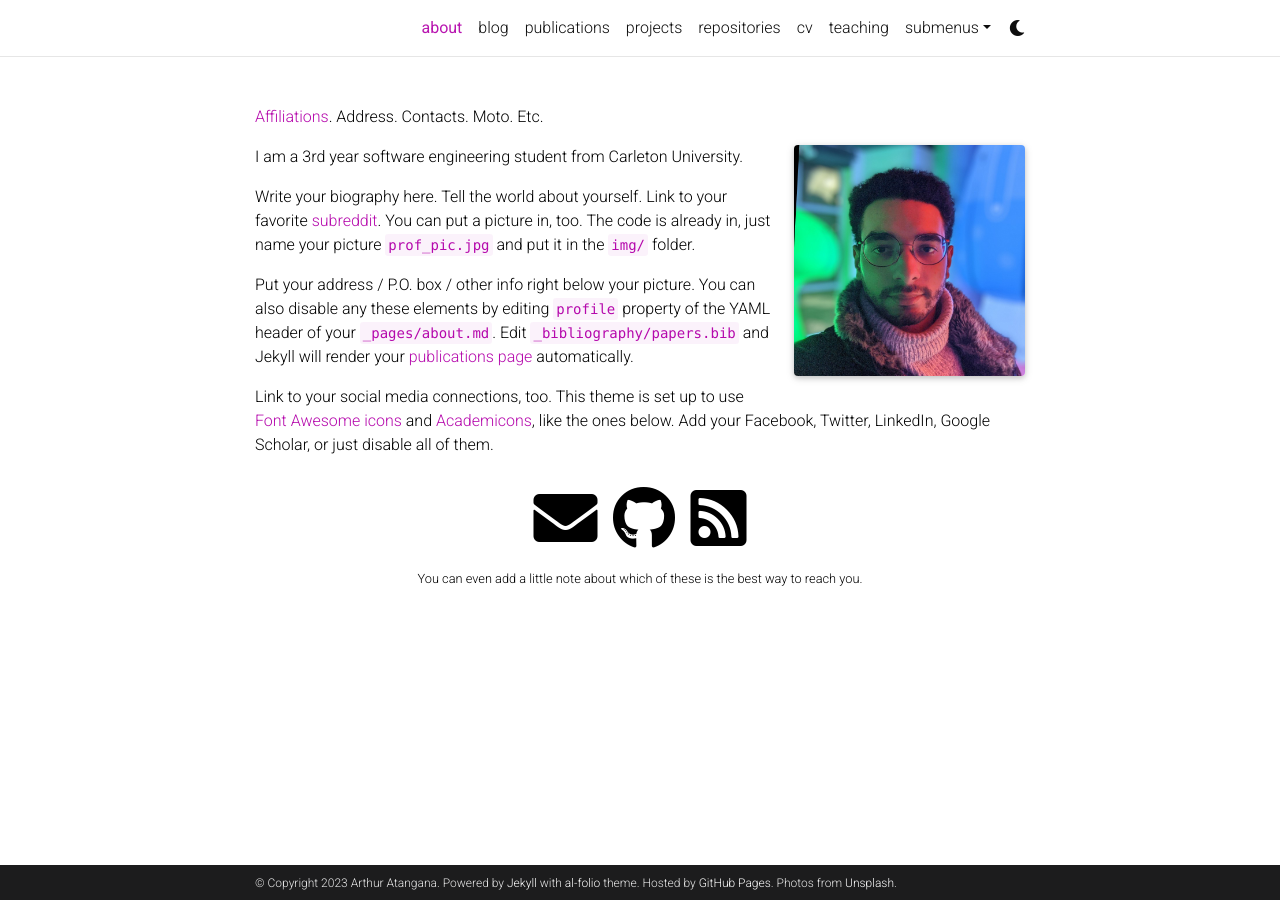
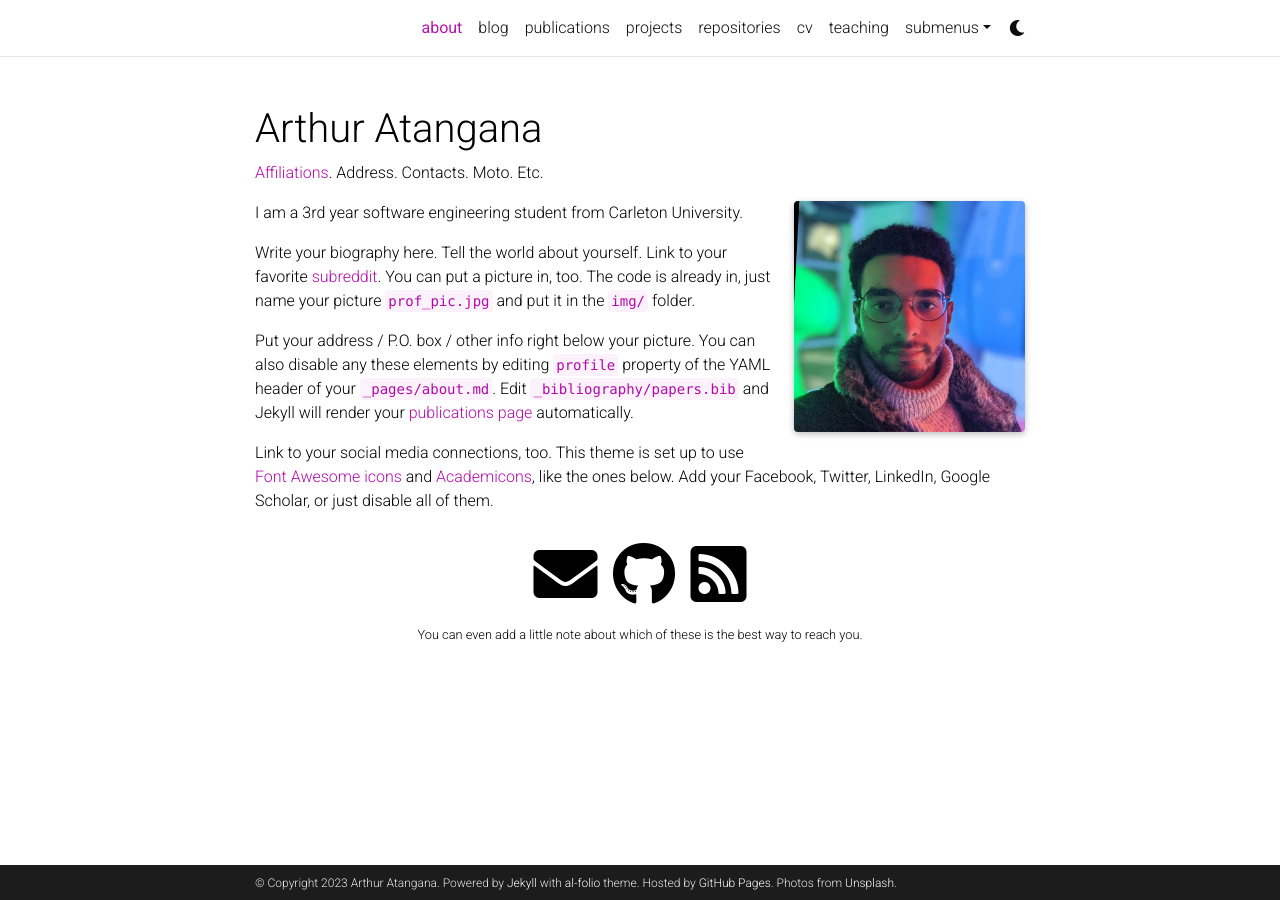
Before and after one commit to ArthurAtangana/ArthurAtangana.github.io, a Jekyll site: the page built from _pages/about.md, in a window 1280 px wide. Built offline with Jekyll 4.4.1, drawn with Linux system fonts in a browser that asks for light colours; full-size pictures stand in for the smaller copies a plugin makes; comment, search, counter and statistics services are not loaded; a style sheet for code colours, icons or effects is not loaded.

Commit message:
added website title again

```diff
--- a/_config.yml
+++ b/_config.yml
@@ -2,7 +2,7 @@
 # Site settings
 # -----------------------------------------------------------------------------
 
-title: # the website title (if blank, full name will be used instead)
+title: Arthur Atangana # the website title (if blank, full name will be used instead)
 first_name: Arthur
 middle_name:
 last_name: Atangana
```
